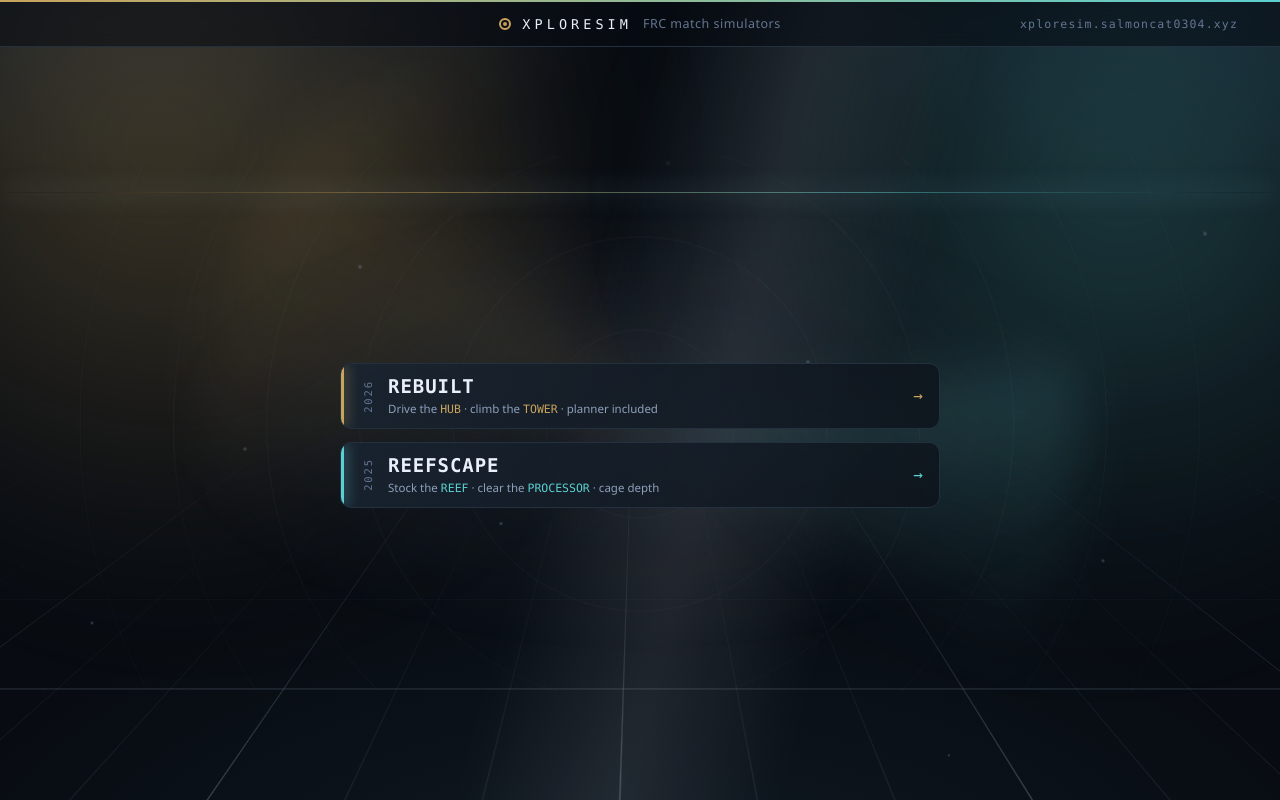
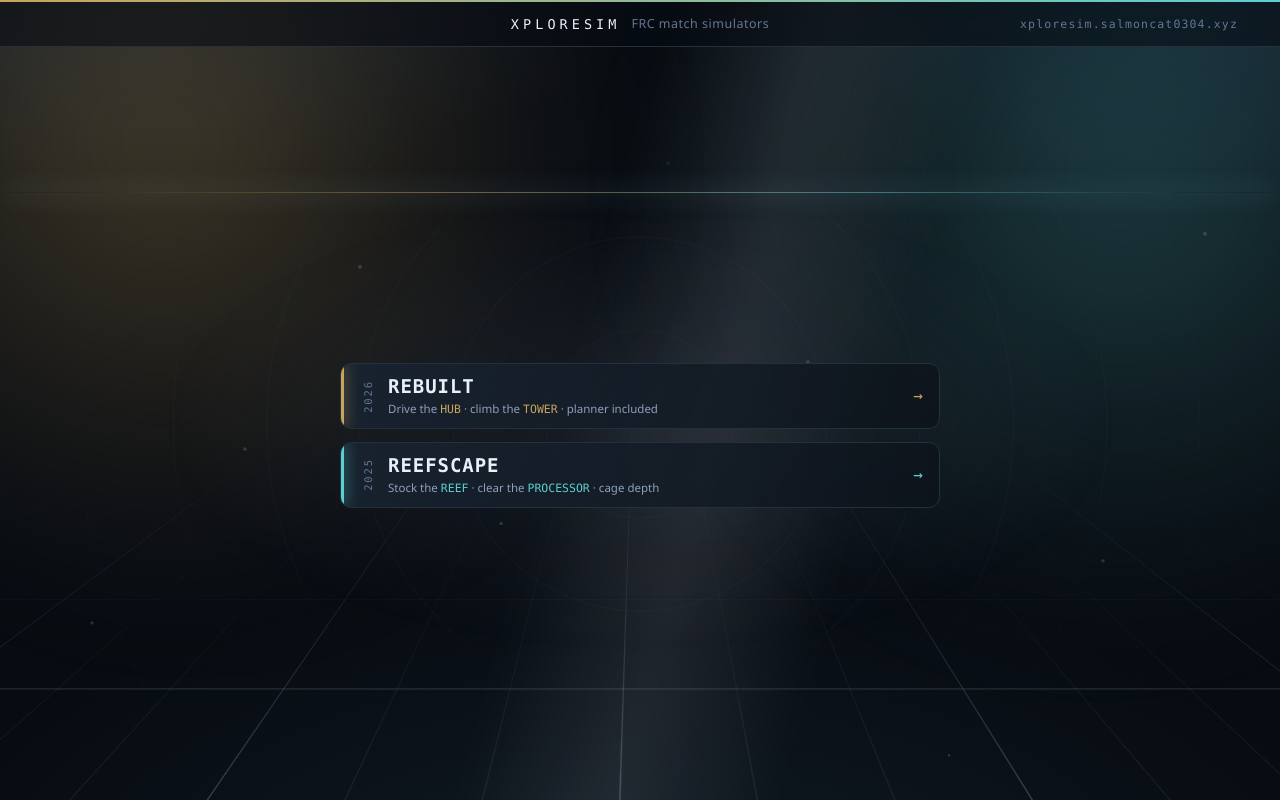
Before and after one commit to CaryWang1234/xploresim-hub, a website: page index.html in a window 1280 px wide. Drawn offline with Linux system fonts and the light colour scheme.

Commit message:
feat: drop the wordmark dot and the radar sweep
Both were decoration competing with the two entries: the pulsing dot repeated the
favicon at 12px, and the blurred conic sweep read as a haze across the bars. The radar
rings stay, dropped to the alpha they average while breathing so the reduced-motion
frame matches the animated one.

```diff
--- a/index.html
+++ b/index.html
@@ -196,23 +196,6 @@ body {
   text-transform: none;
   color: var(--faint);
 }
-.hub {
-  width: 12px;
-  height: 12px;
-  border-radius: 50%;
-  border: 2px solid var(--rebuilt);
-  position: relative;
-  flex: none;
-}
-.hub::after {
-  content: "";
-  position: absolute;
-  inset: 2px;
-  border-radius: 50%;
-  background: var(--rebuilt);
-  animation: pulse 2.6s ease-in-out infinite;
-}
-
 .host {
   grid-column: 3;
   justify-self: end;
@@ -246,29 +229,10 @@ body {
   height: min(66vh, 560px);
   background:
     radial-gradient(58% 62% at 50% 50%, rgba(196, 220, 255, .11), rgba(196, 220, 255, 0) 72%),
-    repeating-radial-gradient(circle at 50% 50%, rgba(150, 168, 190, .055) 0 1px, transparent 1px 92px);
+    repeating-radial-gradient(circle at 50% 50%, rgba(150, 168, 190, .045) 0 1px, transparent 1px 92px);
   animation: breathe 9s ease-in-out infinite alternate;
   pointer-events: none;
 }
-/* Radar: one sweep per pass, cyan ahead of it and khaki behind, so the two seasons share the dial. */
-.stage::after {
-  content: "";
-  position: absolute;
-  left: 50%;
-  top: 50%;
-  translate: -50% -50%;
-  width: min(880px, 112%);
-  aspect-ratio: 1;
-  border-radius: 50%;
-  background: conic-gradient(from 0deg,
-    rgba(92, 207, 208, .14) 0deg, rgba(92, 207, 208, 0) 44deg,
-    rgba(201, 164, 92, 0) 178deg, rgba(201, 164, 92, .12) 222deg, rgba(201, 164, 92, 0) 266deg,
-    rgba(92, 207, 208, 0) 360deg);
-  filter: blur(26px);
-  animation: spin 22s linear infinite;
-  pointer-events: none;
-}
-
 .entries {
   position: relative;
   z-index: 1;
@@ -373,7 +337,6 @@ body {
   0%, 100% { opacity: .45; transform: scaleX(.93); }
   50% { opacity: 1; transform: scaleX(1); }
 }
-@keyframes spin { to { rotate: 360deg; } }
 @keyframes drift-a { to { transform: translate3d(8vw, 5vh, 0) scale(1.14); } }
 @keyframes drift-b { to { transform: translate3d(-9vw, 7vh, 0) scale(1.1); } }
 @keyframes sweep {
@@ -389,7 +352,7 @@ body {
   85% { opacity: .5; }
   100% { transform: translateY(-88vh) scale(1.1); opacity: 0; }
 }
-@keyframes pulse { 0%, 100% { opacity: 1; } 50% { opacity: .3; } }
+
 @keyframes breathe { from { opacity: .5; scale: .93; } to { opacity: 1; scale: 1.07; } }
 @keyframes rise { from { opacity: 0; transform: translateY(16px); } to { opacity: 1; transform: none; } }
 
@@ -438,7 +401,7 @@ body {
 </div>
 
 <header class="bar reveal">
-  <span class="mark"><span class="hub" aria-hidden="true"></span>XploreSim<em>FRC match simulators</em></span>
+  <span class="mark">XploreSim<em>FRC match simulators</em></span>
   <span class="host">xploresim.salmoncat0304.xyz</span>
 </header>
 
```
